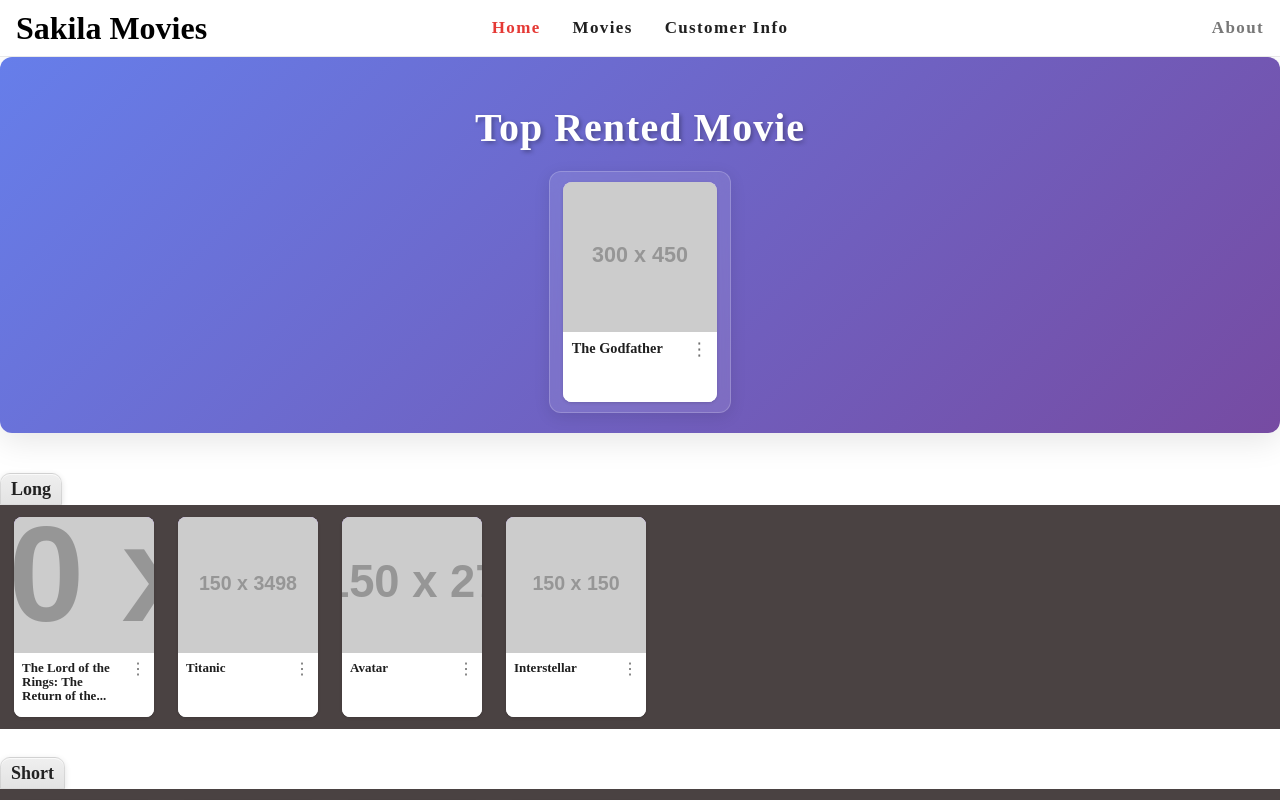
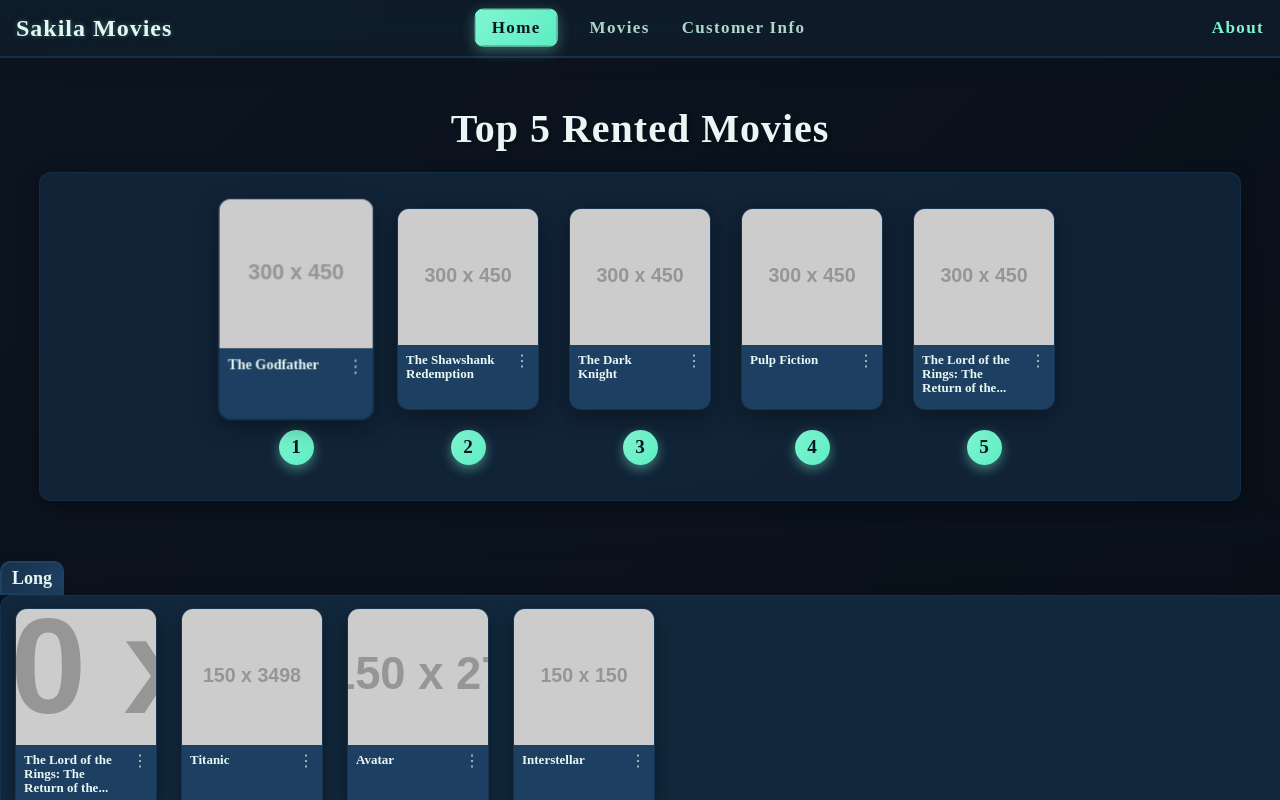
Before and after one commit to rrojas1819/CS490-IP-frontend, a React (Vite) app: page / in a window 1280 px wide. Shown: the top 800 px of the page. Built offline with nearby package versions, Linux system fonts and the light colour scheme.

Commit message:
Second Feature + CSS change
Added "As a user I want to view top 5 rented films of all times" and also experimenting with the CSS, so far I like it.

```diff
--- a/src/App.jsx
+++ b/src/App.jsx
@@ -9,7 +9,7 @@ import { testData } from './test.js'
 function App() {
   const [activeTab, setActiveTab] = useState('Home')
 
-  const { topRentedMovie, categories } = testData
+  const { topRentedMovie, categories, allMovies, top5RentedMovies } = testData
 
   const handleTabClick = (tabName) => {
     setActiveTab(tabName)
@@ -21,10 +21,15 @@ function App() {
 
       {activeTab === 'Home' && (
         <>
-          <div className='movieCardRentedOneContainer'>
-            <h1 className='topRentedTitle'>Top Rented Movie</h1>
-            <div className='movieCardContainerRentedOne'>
-              <MovieCard movie={topRentedMovie} />
+          <div className='top5Container'>
+            <h1 className='topRentedTitle'>Top 5 Rented Movies</h1>
+            <div className='movieCardContainerTop5'>
+              {top5RentedMovies.map((movie, index) => (
+                <div key={movie.title} className='top5MovieItem'>
+                  <MovieCard movie={movie} />
+                  <div className='rankNumber'>{index + 1}</div>
+                </div>
+              ))}
             </div>
           </div>
 
--- a/src/styles/App.css
+++ b/src/styles/App.css
@@ -1,6 +1,8 @@
 html, body, #root {
   height: 100%;
   margin: 0;
+  background: linear-gradient(135deg, #0C1420 0%, #09101A 100%);
+  background-attachment: fixed;
 }
 
 #root {
@@ -14,3 +16,65 @@ html, body, #root {
 
 .selectionContainer { width: 100%; }
 .movieCardContainer { width: 100%; }
+
+/* Customer Info Lighting Effects */
+.customer-info-text {
+  color: #E8F7F4;
+  text-shadow:
+    0 0 6px rgba(127, 245, 209, 0.35),
+    0 0 12px rgba(127, 245, 209, 0.2);
+  font-weight: 500;
+  animation: customerGlow 3s ease-in-out infinite alternate;
+}
+
+@keyframes customerGlow {
+  from {
+    text-shadow:
+      0 0 6px rgba(127, 245, 209, 0.35),
+      0 0 12px rgba(127, 245, 209, 0.2);
+  }
+  to {
+    text-shadow:
+      0 0 8px rgba(93, 237, 194, 0.45),
+      0 0 14px rgba(93, 237, 194, 0.3);
+  }
+}
+
+.customer-info-highlight {
+  color: #7FF5D1;
+  text-shadow:
+    0 0 8px rgba(93, 237, 194, 0.6),
+    0 0 16px rgba(93, 237, 194, 0.35);
+  font-weight: 600;
+}
+
+/* Fix any black text in dark theme */
+* {
+  color: inherit;
+}
+
+body, p, div, span, h1, h2, h3, h4, h5, h6, li, td, th, label, input, textarea, select {
+  color: #E8F7F4;
+}
+
+/* Ensure customer info content is readable */
+.customer-info-content {
+  color: #AED7CB !important;
+}
+
+.customer-info-content p,
+.customer-info-content div,
+.customer-info-content span,
+.customer-info-content h1,
+.customer-info-content h2,
+.customer-info-content h3,
+.customer-info-content h4,
+.customer-info-content h5,
+.customer-info-content h6 {
+  color: #AED7CB !important;
+}
+
+/* Override any black text specifically */
+.black-text-fix {
+  color: #AED7CB !important;
+}
--- a/src/styles/Header.css
+++ b/src/styles/Header.css
@@ -9,30 +9,48 @@
     height: 56px;
     padding: 0 16px;
 
-    background: #fff;
-    border-bottom: 1px solid #e9e9e9;
+    background: rgba(15, 28, 42, 0.95);
+    backdrop-filter: blur(10px);
+    border-bottom: 2px solid #163048;
+    box-shadow: 0 2px 20px rgba(12, 20, 32, 0.6);
   }
 
-.headerContainer{
-    position: sticky;
-    top: 0;
-    z-index: 1000;
 
-    display: flex;
-    align-items: center;
 
-    height: 56px;
-    padding: 0 16px;
+.header-title {
+  font-size: 24px;
+  font-weight: 700;
+  color: #E8F7F4;
+  text-shadow:
+    0 0 4px rgba(127, 245, 209, 0.25),
+    0 0 8px rgba(127, 245, 209, 0.15);
+  letter-spacing: 1px;
+  margin: 0;
+  animation: glow 3s ease-in-out infinite alternate;
+}
 
-    background: #fff;
-    border-bottom: 1px solid #e9e9e9;
+@keyframes glow {
+  from {
+    text-shadow:
+      0 0 4px rgba(127, 245, 209, 0.25),
+      0 0 8px rgba(127, 245, 209, 0.15);
   }
-
+  to {
+    text-shadow:
+      0 0 6px rgba(127, 245, 209, 0.35),
+      0 0 12px rgba(127, 245, 209, 0.25);
+  }
+}
 
 .aboutCorner{
     margin-left: auto;
     font-size: 17px;
     font-weight: 600;
     letter-spacing: .08em;
-    color: #777;
+    color: #7FF5D1;
+    transition: color 0.3s ease;
 }
+
+.aboutCorner:hover {
+    color: #5DEDC2;
+}
--- a/src/styles/MovieCard.css
+++ b/src/styles/MovieCard.css
@@ -6,15 +6,18 @@
     flex-direction: column;
     overflow: hidden;
 
-    background: #fff;
-    border-radius: 8px;
-    box-shadow: 0 1px 3px rgba(0,0,0,.15);
+    background: rgba(22, 48, 72, 0.85);
+    backdrop-filter: blur(8px);
+    border-radius: 12px;
+    box-shadow: 0 6px 22px rgba(0,0,0,0.35);
+    border: 1px solid rgba(31, 66, 100, 0.35);
+    transition: all 0.3s ease;
 
   }
 
   .movieCard__media{
     height: 68%;
-    background: #b697ef;
+    background: linear-gradient(135deg, #163048 0%, #1F4264 100%);
     position: relative;
   }
   .movieCard__img{
@@ -26,7 +29,7 @@
 
   .movieCard__body{
     flex: 1 1 auto;
-    background: #fff;
+    background: rgba(31, 66, 100, 0.9);
     display: flex;
     align-items: flex-start;
     justify-content: space-between;
@@ -38,7 +41,7 @@
     font-size: 13px;
     font-weight: 700;
     line-height: 1.1;
-    color: #1f1f1f;
+    color: #E8F7F4;
     max-width: 92px;
     word-break: break-word;
   }
@@ -56,9 +59,11 @@
     top: 0;
     font-size: 16px;
     line-height: 16px;
-    color: #6f6f6f;
+    color: #AED7CB;
   }
 
   .movieCard:hover{
-    box-shadow: 0 4px 5px rgba(163, 157, 157, 0.959);
+    transform: translateY(-5px);
+    box-shadow: 0 10px 28px rgba(12, 20, 32, 0.55);
+    border-color: #7FF5D1;
   }
--- a/src/styles/Selection.css
+++ b/src/styles/Selection.css
@@ -12,7 +12,11 @@
     min-height: 180px;
     padding: 12px 14px;
 
-    background: #4a4242;
+    background: rgba(22, 48, 72, 0.75);
+    backdrop-filter: blur(8px);
+    border: 1px solid rgba(31, 66, 100, 0.35);
+    border-radius: 12px;
+    box-shadow: 0 6px 22px rgba(0,0,0,0.35);
 
     display: flex;
     flex-direction: row;
@@ -34,61 +38,113 @@
     line-height: 1;
     font-size: 18px;
     font-weight: 600;
-    color: #222;
+    color: #E8F7F4;
 
-    background: linear-gradient(#efefef, #e3e3e3);
-    border: 1px solid rgba(0,0,0,0.08);
+    background: linear-gradient(135deg, #163048 0%, #1F4264 100%);
+    border: 2px solid #1F4264;
     border-top-left-radius: 10px;
     border-top-right-radius: 10px;
     border-bottom-right-radius: 0;
     border-bottom-left-radius: 0;
-    box-shadow: 0 2px 6px rgba(0,0,0,0.12), inset 0 1px 0 rgba(255,255,255,0.7);
+    box-shadow: 0 2px 6px rgba(12, 20, 32, 0.5);
 
     user-select: none;
     pointer-events: none;
     margin-bottom: 0px;
   }
 
-/* Top Rented Movie Container */
-.movieCardRentedOneContainer {
+/* Top 5 Movies Container */
+.top5Container {
   width: 100%;
   padding: 20px 0;
   display: flex;
   flex-direction: column;
   align-items: center;
-  background: linear-gradient(135deg, #667eea 0%, #764ba2 100%);
+  background: linear-gradient(135deg, #0C1420 0%, #09101A 100%);
   margin-bottom: 20px;
-  border-radius: 12px;
-  box-shadow: 0 8px 32px rgba(0, 0, 0, 0.1);
+  box-shadow: 0 8px 32px rgba(12, 20, 32, 0.6);
 }
 
 .topRentedTitle {
   font-size: 2.5rem;
   font-weight: bold;
-  color: white;
+  color: #E8F7F4;
   margin-bottom: 20px;
   text-align: center;
   text-shadow: 2px 2px 4px rgba(0, 0, 0, 0.3);
   letter-spacing: 1px;
 }
 
-.movieCardContainerRentedOne {
+
+/* Top 5 Movies Container */
+.movieCardContainerTop5 {
   display: flex;
+  flex-direction: row;
   justify-content: center;
-  align-items: center;
-  padding: 20px;
-  background: rgba(255, 255, 255, 0.1);
+  align-items: flex-start;
+  padding-top: 35px;
+  padding-bottom: 35px;
+
+  background: rgba(22, 48, 72, 0.6);
   border-radius: 12px;
-  backdrop-filter: blur(10px);
-  border: 1px solid rgba(255, 255, 255, 0.2);
-  box-shadow: 0 4px 16px rgba(0, 0, 0, 0.1);
+  backdrop-filter: blur(8px);
+  border: 1px solid rgba(31, 66, 100, 0.35);
+  box-shadow: 0 4px 18px rgba(0,0,0,0.35);
+  width: 100%;
+  max-width: 1200px;
+  overflow-x: auto;
+  gap: 30px;
 }
 
-.movieCardContainerRentedOne .movieCard {
-  transform: scale(1.1);
-  transition: transform 0.3s ease;
+.top5MovieItem {
+  display: flex;
+  flex-direction: column;
+  align-items: center;
+  gap: 10px;
+  transition: all 0.3s ease;
+  flex: 0 0 auto;
+  max-width: 150px;
+  justify-content: flex-start;
 }
 
-.movieCardContainerRentedOne .movieCard:hover {
+.top5MovieItem .movieCard {
+  order: 1;
+}
+
+.top5MovieItem .rankNumber {
+  order: 2;
+  margin-top: 10px;
+}
+
+.top5MovieItem:hover {
+  transform: translateY(-5px);
+}
+
+/* Make the first movie (rank 1) bigger */
+.top5MovieItem:first-child .movieCard {
+  transform: scale(1.1);
+}
+
+.top5MovieItem:first-child:hover .movieCard {
   transform: scale(1.15);
 }
+
+.rankNumber {
+  font-size: 1.2rem;
+  font-weight: bold;
+  color: #0C1420;
+  background: linear-gradient(135deg, #7FF5D1, #5DEDC2);
+  border-radius: 50%;
+  width: 35px;
+  height: 35px;
+  display: flex;
+  align-items: center;
+  justify-content: center;
+  box-shadow: 0 4px 12px rgba(127, 245, 209, 0.45);
+  flex-shrink: 0;
+}
+
+.top5MovieItem .movieCard {
+  transition: transform 0.3s ease;
+  flex-shrink: 0;
+}
--- a/src/styles/Tab.css
+++ b/src/styles/Tab.css
@@ -17,8 +17,8 @@
     padding: 8px 0;
   }
 
-  .aboutCorner:hover{     color: #da4343;  }
-  .aboutCorner.active{ color: #e53935; }
+  .aboutCorner:hover{     color: #7FF5D1;  }
+  .aboutCorner.active{ color: #5DEDC2; }
 
   .tabTitle{
     position: relative;
@@ -30,14 +30,22 @@
     font-size: 17px;
     font-weight: 600;
     letter-spacing: .08em;
-    color: #202020;
+    color: #AED7CB;
     text-decoration: none;
     cursor: pointer;
+    transition: all 0.3s ease;
   }
 
   .tabTitle.active{
-    color: #e53935;
+    color: #0C1420;
+    font-weight: 700;
+    background: linear-gradient(135deg, #7FF5D1 0%, #5DEDC2 100%);
+    padding: 8px 16px;
+    border-radius: 8px;
+    box-shadow: 0 4px 14px rgba(127, 245, 209, 0.35);
+    border: 1px solid #7FF5D1;
   }
   .tabTitle:hover{
-    color: #da4343;
+    color: #E8F7F4;
+    transform: translateY(-2px);
   }
--- a/src/test.js
+++ b/src/test.js
@@ -6,6 +6,15 @@ export const testData = {
     year: 1972,
     genre: 'Crime, Drama'
   },
+
+  // Top 5 rented movies from hypothetical SQL query
+  top5RentedMovies: [
+    { title: 'The Godfather', imageUrl: 'https://via.placeholder.com/300x450/2c3e50/ffffff?text=The+Godfather', rentings: 1250000, year: 1972, genre: 'Crime, Drama' },
+    { title: 'The Shawshank Redemption', imageUrl: 'https://via.placeholder.com/300x450/34495e/ffffff?text=Shawshank', rentings: 930000, year: 1994, genre: 'Drama' },
+    { title: 'The Dark Knight', imageUrl: 'https://via.placeholder.com/300x450/7f8c8d/ffffff?text=Dark+Knight', rentings: 900000, year: 2008, genre: 'Action' },
+    { title: 'Pulp Fiction', imageUrl: 'https://via.placeholder.com/300x450/95a5a6/ffffff?text=Pulp+Fiction', rentings: 890000, year: 1994, genre: 'Crime' },
+    { title: 'The Lord of the Rings: The Return of the King', imageUrl: 'https://via.placeholder.com/300x450/8e44ad/ffffff?text=LOTR', rentings: 890000, year: 2003, genre: 'Fantasy' }
+  ],
 
   categories: [
     {
```
Also changed, not shown: src/styles/MovieSearch.css (+34 -22 lines).
